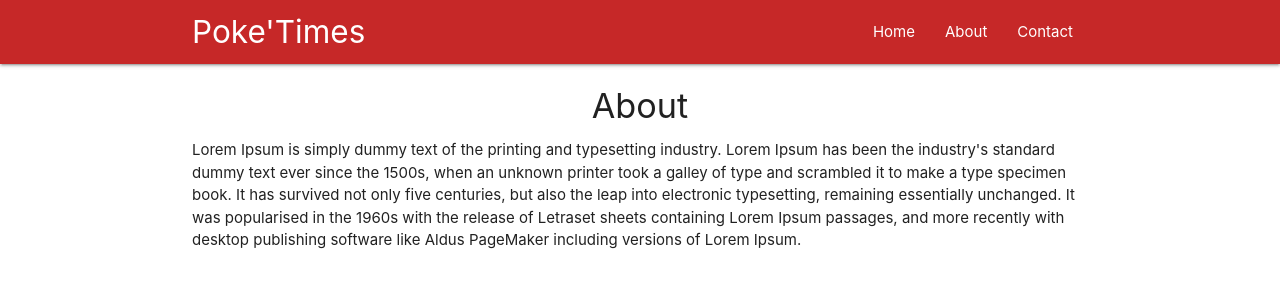
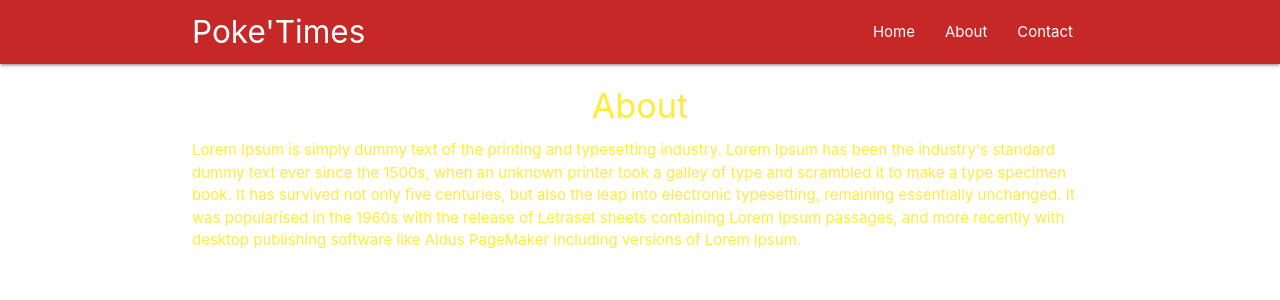
Before and after one commit to Gamygams1234/beginner-react-project, a React (Create React App) app: page /about in a window 1280 px wide. Shown: the top 300 px of the page. Built offline with nearby package versions, Linux system fonts and the light colour scheme.

Commit message:
Higher oreder Components

```diff
--- a/src/components/Navbar.js
+++ b/src/components/Navbar.js
@@ -5,6 +5,8 @@ import { Link, NavLink, withRouter } from "react-router-dom";
 
 const Navbar = (props) => {
   console.log(props);
+
+  // so it can redirect to this page
   //   setTimeout(() => {
   //     props.history.push("/about");
   //   }, 2000);
--- /dev/null
+++ b/src/hoc/Rainbow.js
@@ -0,0 +1,18 @@
+import React from "react";
+// we are using this function to wrap a component
+// in this case, we will wrap about page
+const Rainbow = (WrappedComponent) => {
+  const colors = ["red", "orange", "yellow", "green", "blue", "purple"];
+  const RandomColor = colors[Math.floor(Math.random() * 6)];
+  const className = RandomColor + "-text";
+  return (props) => {
+    return (
+      <div className={className}>
+        <WrappedComponent {...props} />
+      </div>
+    );
+  };
+};
+
+export default Rainbow;
+// we take the spread operateor to take in the props in the wrapped component
```
Also changed, not shown: src/components/About.js (+6 -2 lines).
